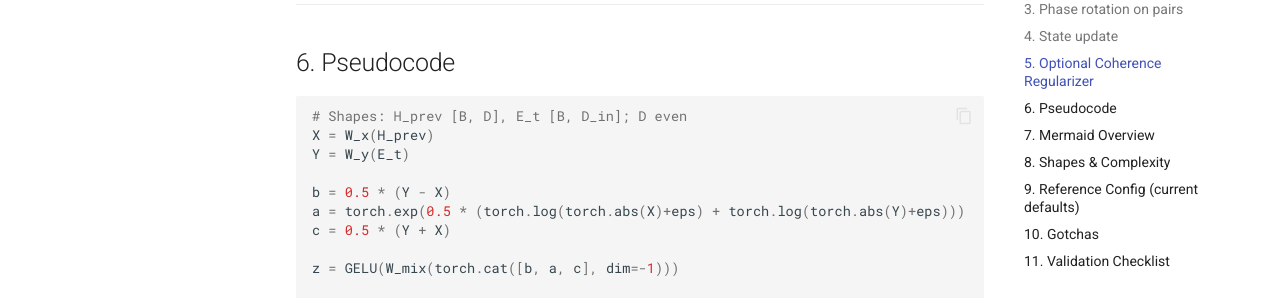
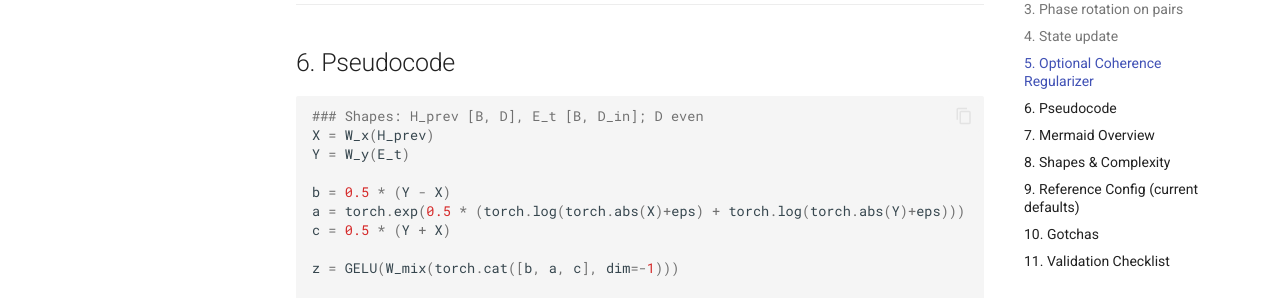
Before and after one commit to delchaplin/helical-ai, an MkDocs documentation site: the page built from docs/20-architecture/arch-spec.md, in a window 1280 px wide and 900 px high, scrolled down 1840 px. Shown: the part 153-451 px from the top of the window. Built offline with MkDocs 1.6.1 and Material for MkDocs 9.7.7, drawn with Linux system fonts in a browser that asks for light colours.

````diff
--- a/docs/20-architecture/arch-spec.md
+++ b/docs/20-architecture/arch-spec.md
@@ -101,7 +101,7 @@ Enabled by default, disabled with `--no_coh`.
 ## 6. Pseudocode
 
 ```python
-# Shapes: H_prev [B, D], E_t [B, D_in]; D even
+### Shapes: H_prev [B, D], E_t [B, D_in]; D even
 X = W_x(H_prev)
 Y = W_y(E_t)
 
````
